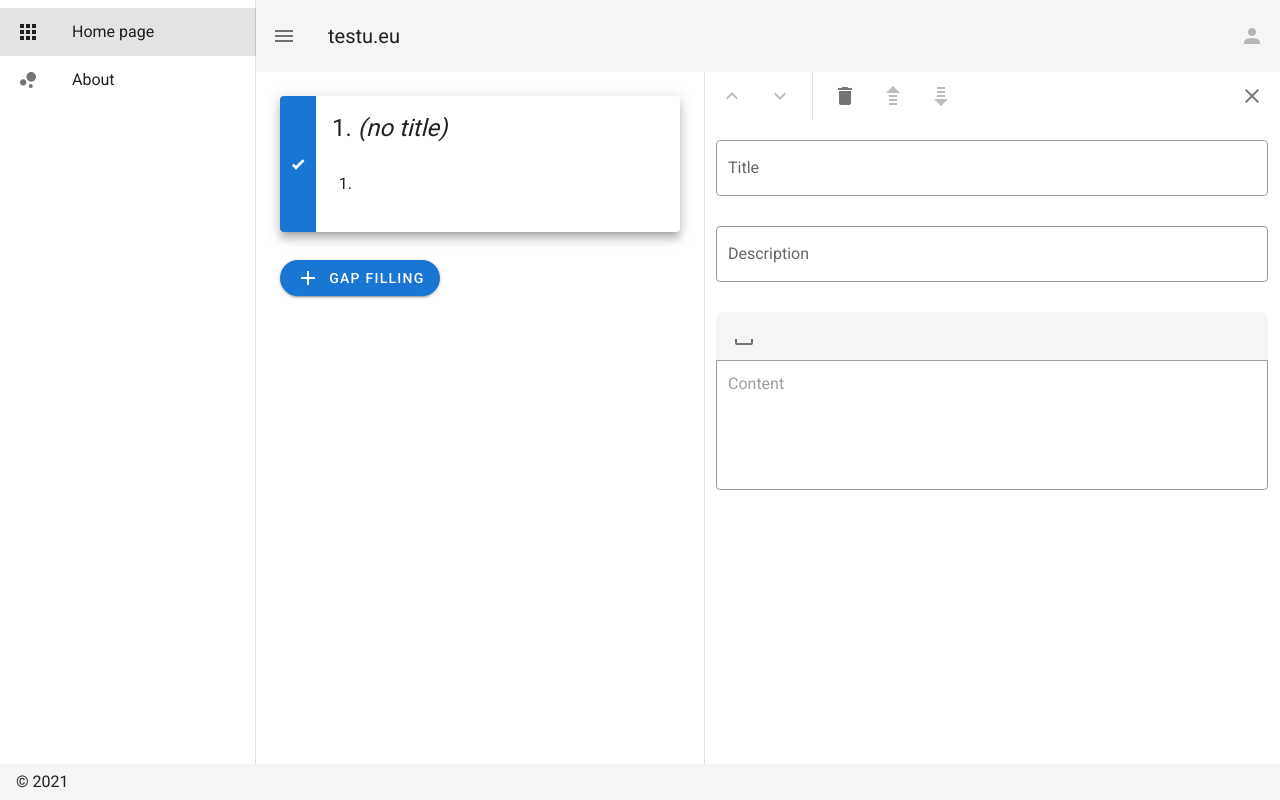
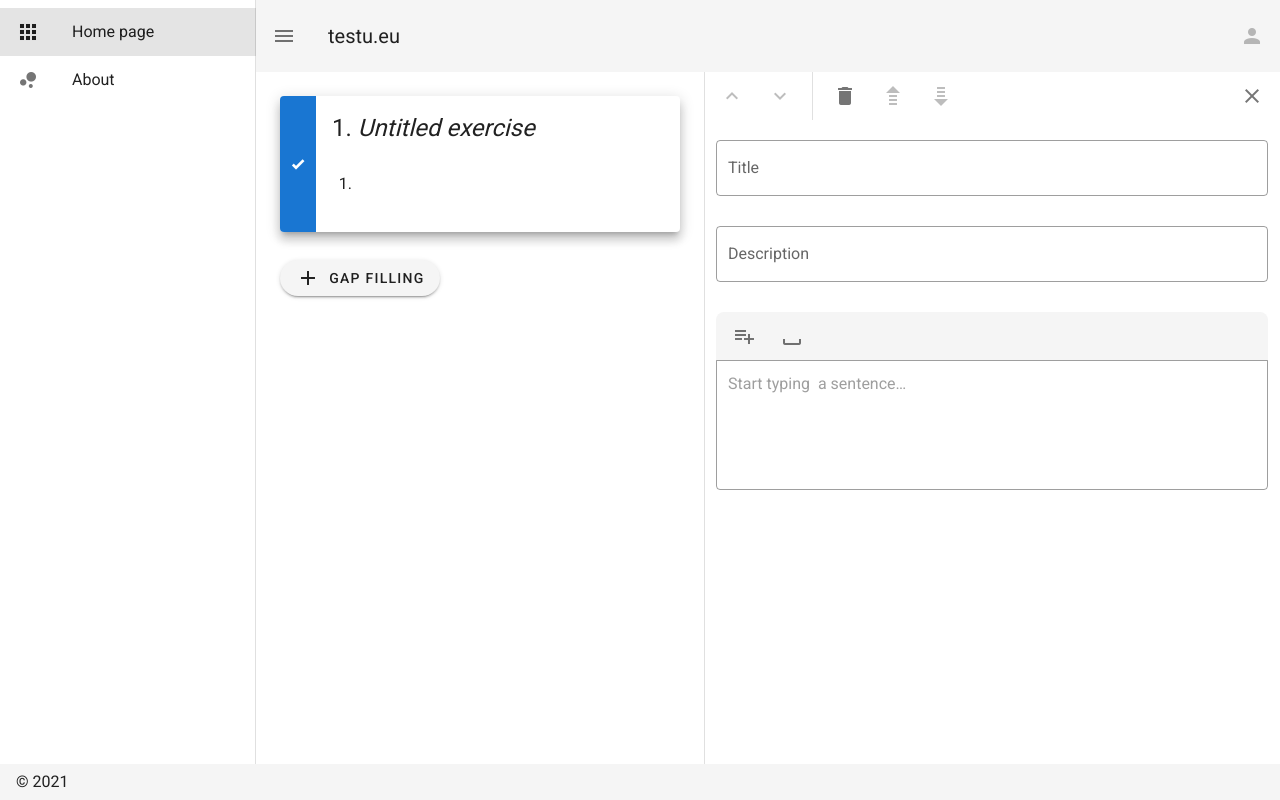
Before and after one commit to edukado-interreto/testu, a Nuxt app: page / in a window 1280 px wide. Both pictures are taken after a click on the button "GAP FILLING". Built offline with nearby package versions, Linux system fonts and the light colour scheme.

Commit message:
feat: input validation in new gap dialog

```diff
--- a/components/OptionsSelector.vue
+++ b/components/OptionsSelector.vue
@@ -4,10 +4,13 @@
     chips
     @keydown="keydown"
     v-model="valueInnerModel"
-    hint='Press Ctrl+Enter to insert the "leave blank" option.'
+    hint='Press Tab to add a new option, press Ctrl+Space to insert the "leave blank" option.'
     :append-icon="null"
     :label="label"
     :autofocus="autofocus"
+    :rules="rules"
+    :error="error"
+    validate-on-blur
   >
     <template v-slot:selection="data">
       <v-chip
@@ -25,7 +28,7 @@
 </template>
 <script>
 export default {
-  props: ['value', 'label', 'autofocus'],
+  props: ['value', 'label', 'autofocus', 'rules'],
   data: () => ({
   }),
   computed: {
@@ -36,7 +39,7 @@ export default {
       // an empty string may be added to the items and is
       // correctly displayed using slots, or even as is,
       // but when deleting the empty string item by user
-      // interaction, all items got removed.
+      // interaction, all items get removed.
       // So we use a computed internal model for the
       // v-combobox, where every occurrences of empty
       // string elements are replaced by a non-printable
@@ -69,7 +72,7 @@ export default {
       // append an empty string to the model on Ctrl+Enter
 
       if (!e.ctrlKey) return
-      if (e.code != 'Enter') return
+      if (e.code != 'Space') return
 
       if (e.path[0].value !== "") return
       // input field is not empty, abort
--- a/pages/index.vue
+++ b/pages/index.vue
@@ -41,6 +41,12 @@
 
           <v-btn
             icon
+            @click="append_new_sentence"
+          >
+            <v-icon>mdi-playlist-plus</v-icon>
+          </v-btn>
+          <v-btn
+            icon
             @click.stop="add_gap_dialog_show(true)"
           >
             <v-icon>mdi-keyboard-space</v-icon>
@@ -58,6 +64,7 @@
                   <v-col>
                     <OptionsSelector
                       :value.sync="new_gap_rights"
+                      :rules="[ val => (val.length == 0) ? 'Please insert one option' : true ]"
                       label="Right option(s)"
                       autofocus
                     ></OptionsSelector>
@@ -78,6 +85,7 @@
                   if the user don't press Enter or blurs the input.
                 -->
                 <v-btn
+                  :disabled="new_gap_rights.length == 0"
                   color="primary"
                   @click="doubleRequestAnimationFrame(insert_gap)"
                 >Add gap</v-btn>
@@ -89,7 +97,7 @@
 
         </v-toolbar>
         <v-textarea
-          placeholder="Content"
+          placeholder="Start typing  a sentence…"
           ref="textarea"
           v-model="current.data.code"
           auto-grow
@@ -137,7 +145,7 @@
                 <div class="headline my-4">
                   {{ i+1 }}. {{ section.title }}
                   <span v-if="section.title === ''" class="font-italic">
-                    (no title)
+                    Untitled exercise
                   </span>
                 </div>
                 <div
@@ -168,7 +176,6 @@
       </v-slide-y-transition>
 
       <v-btn
-        color="primary"
         rounded
         @click="add('gapFilling')"
         class="mt-3"
@@ -216,6 +223,19 @@ export default {
     ] */
   }),
   methods: {
+    append_new_sentence() {
+      const input = this.$refs.textarea.$refs.input
+      const code = this.current.data.code.trimEnd()
+
+      if (code !== "") {
+        this.current.data.code = code + "\n\n"
+      }
+
+      requestAnimationFrame(() => {
+        input.selectionStart = this.current.data.code.length
+        input.focus()
+      })
+    },
     doubleRequestAnimationFrame(f) {
       // force the browser to re-render the DOM before
       // calling the callback function.
```
